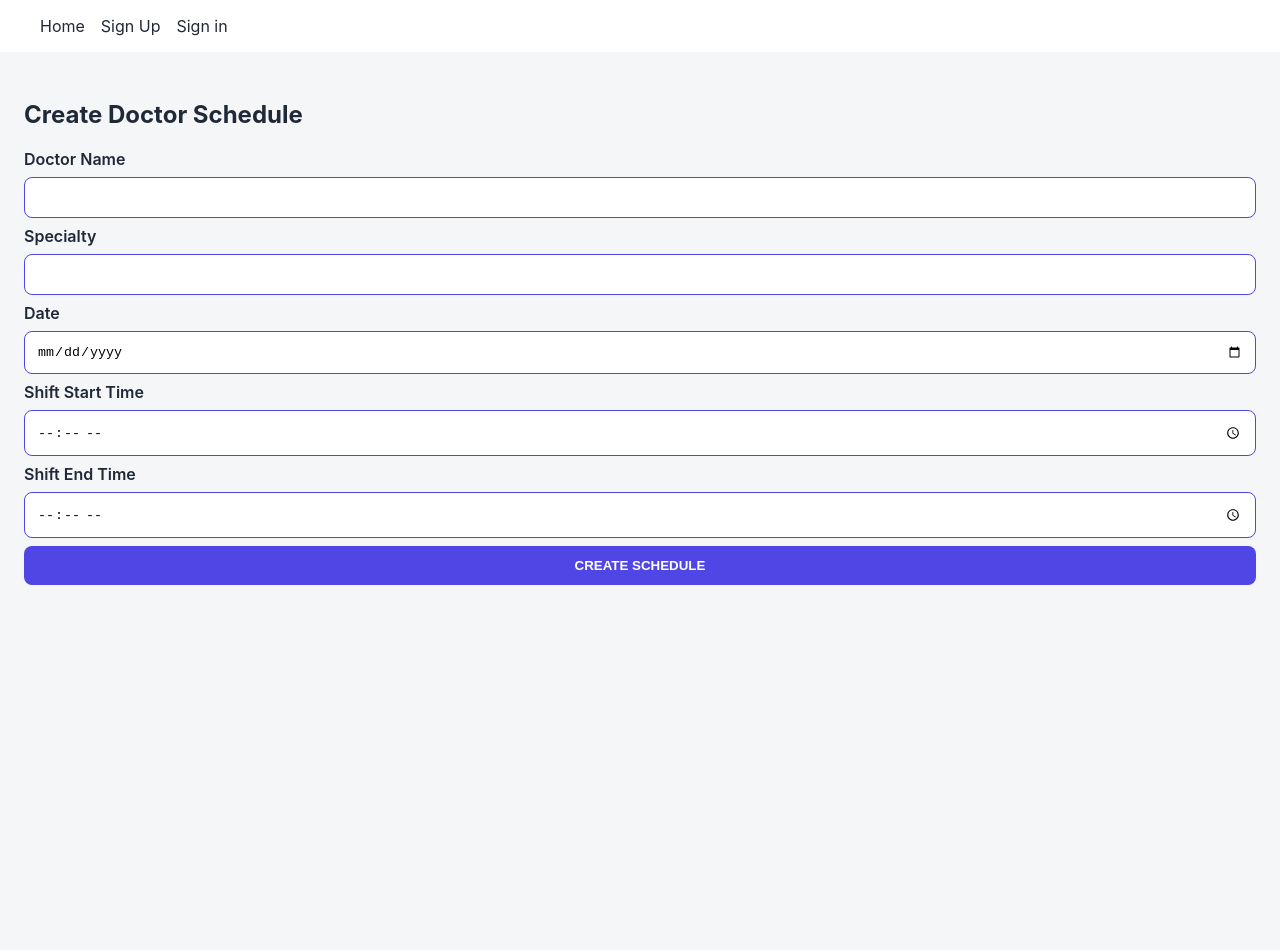
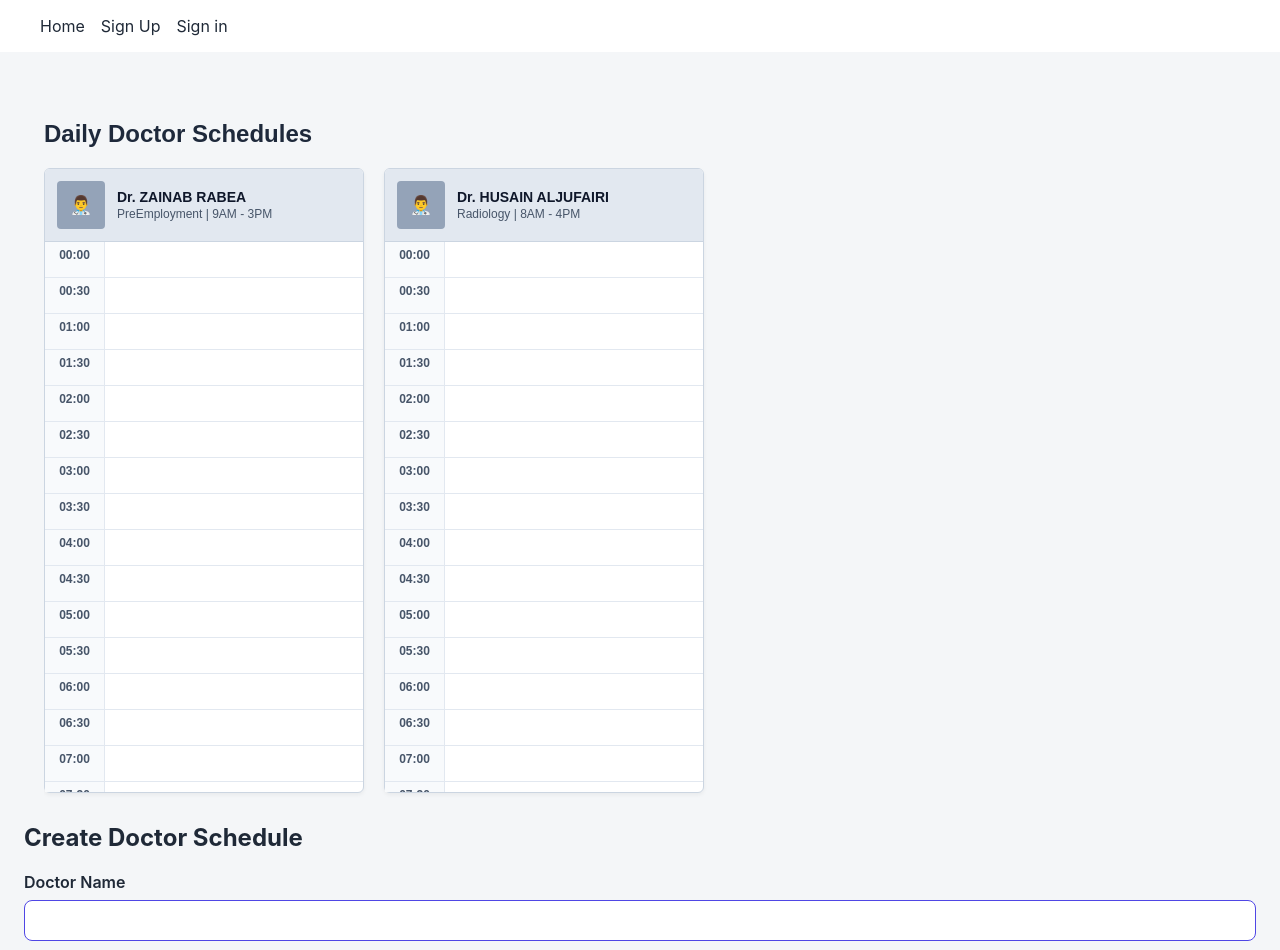
Before and after one commit to fadhel-s-hashem/Medi-App-frontend, a React (Vite) app: page /schedules/new in a window 1280 px wide. Shown: the top 950 px of the page. Before the commit the page ends 800 px from the top, so only its background shows below. Built offline with nearby package versions, Linux system fonts and the light colour scheme; no server answers.

Commit message:
the loop for the new tamplet

```diff
--- a/src/App.jsx
+++ b/src/App.jsx
@@ -17,6 +17,8 @@ import PatientRedetail from './pages/PatientRedetail';
 import Scheduels from './pages/Scheduels';
 import NewScheduel from './pages/NewScheduel';
 import EditSchedule from './pages/EditSchedule';
+import DailySchedule from './pages/DailySchedule';
+import ScheduleTemplate from './pages/ScheduleTemplate';
 
 const getUserFromToken = () => {
   const token = localStorage.getItem('token')
@@ -107,7 +109,8 @@ const handleUpdateSchedule = async (scheduleId, formData) => {
     <div>
       <Nav user={user} setUser={setUser}/>
       <main className="app-main">
-      {/* <EditSchedule handleUpdateSchedule={handleUpdateSchedule}/> */}
+      {/* <DailySchedule/> */}
+      <ScheduleTemplate/>
       <Routes>
 
       // if there is user signed go to dashboard else to landing
--- /dev/null
+++ b/src/pages/DailySchedule.jsx
@@ -0,0 +1,149 @@
+import React from 'react';
+
+// Sample data for the daily schedule
+const scheduleData = [
+  {
+    id: 1,
+    member: "Alice Johnson",
+    role: "Project Manager",
+    time: "09:00 AM - 10:00 AM",
+    visitor: "John Doe",
+    company: "Acme Corp",
+    purpose: "Project Kickoff"
+  },
+  {
+    id: 2,
+    member: "Bob Smith",
+    role: "Lead Developer",
+    time: "11:00 AM - 12:00 PM",
+    visitor: "Jane Team",
+    company: "Tech Solutions",
+    purpose: "API Integration Review"
+  },
+  {
+    id: 3,
+    member: "Charlie Brown",
+    role: "UI/UX Designer",
+    time: "02:00 PM - 03:00 PM",
+    visitor: "Sarah Connor",
+    company: "Design Studio",
+    purpose: "Design System Feedback"
+  }
+];
+
+export default function DailySchedule() {
+  return (
+    <div style={styles.container}>
+      <h1 style={styles.title}>Team Daily Visitor Schedule</h1>
+      <p style={styles.subtitle}>Today's scheduled meetings and external visits</p>
+
+      <div style={styles.grid}>
+        {scheduleData.map((item) => (
+          <div key={item.id} style={styles.card}>
+            {/* Team Member Section */}
+            <div style={styles.section}>
+              <span style={styles.label}>Team Member</span>
+              <div style={styles.name}>{item.member}</div>
+              <div style={styles.role}>{item.role}</div>
+            </div>
+
+            {/* Time Slot Divider */}
+            <div style={styles.timeBadge}>
+              {item.time}
+            </div>
+
+            {/* Visitor Section */}
+            <div style={{ ...styles.section, ...styles.visitorSection }}>
+              <span style={styles.label}>Visitor</span>
+              <div style={styles.name}>{item.visitor}</div>
+              <div style={styles.company}>{item.company}</div>
+              <div style={styles.purpose}>“{item.purpose}”</div>
+            </div>
+          </div>
+        ))}
+      </div>
+    </div>
+  );
+}
+
+// Inline CSS styles for quick setup
+const styles = {
+  container: {
+    padding: '24px',
+    fontFamily: 'system-ui, -apple-system, sans-serif',
+    backgroundColor: '#f8fafc',
+    minHeight: '100vh',
+  },
+  title: {
+    fontSize: '28px',
+    color: '#0f172a',
+    margin: '0 0 8px 0',
+  },
+  subtitle: {
+    fontSize: '16px',
+    color: '#64748b',
+    margin: '0 0 24px 0',
+  },
+  grid: {
+    display: 'grid',
+    gridTemplateColumns: 'repeat(auto-fill, minmax(300px, 1fr))',
+    gap: '20px',
+  },
+  card: {
+    backgroundColor: '#ffffff',
+    borderRadius: '12px',
+    padding: '20px',
+    boxShadow: '0 4px 6px -1px rgba(0, 0, 0, 0.1), 0 2px 4px -1px rgba(0, 0, 0, 0.06)',
+    display: 'flex',
+    flexDirection: 'column',
+    justifyContent: 'space-between',
+    border: '1px solid #e2e8f0',
+  },
+  section: {
+    marginBottom: '12px',
+  },
+  visitorSection: {
+    borderTop: '1px dashed #e2e8f0',
+    paddingTop: '12px',
+    marginTop: '12px',
+  },
+  label: {
+    fontSize: '11px',
+    textTransform: 'uppercase',
+    letterSpacing: '0.05em',
+    color: '#94a3b8',
+    fontWeight: '600',
+    display: 'block',
+    marginBottom: '4px',
+  },
+  name: {
+    fontSize: '18px',
+    fontWeight: '600',
+    color: '#1e293b',
+  },
+  role: {
+    fontSize: '14px',
+    color: '#64748b',
+  },
+  company: {
+    fontSize: '14px',
+    color: '#0284c7',
+    fontWeight: '500',
+  },
+  purpose: {
+    fontSize: '13px',
+    color: '#475569',
+    fontStyle: 'italic',
+    marginTop: '6px',
+  },
+  timeBadge: {
+    backgroundColor: '#f1f5f9',
+    color: '#334155',
+    padding: '6px 12px',
+    borderRadius: '20px',
+    fontSize: '13px',
+    fontWeight: '500',
+    alignSelf: 'flex-start',
+    margin: '8px 0',
+  }
+};
--- a/src/pages/Scheduels.jsx
+++ b/src/pages/Scheduels.jsx
@@ -5,9 +5,15 @@ import { Link } from 'react-router'
 
 const Scheduels = (props) => {
 
+
+
     return(
 
+
+
         <main>
+
+
 
             {props.scheduels.map((scheduel) => (
                 <>
--- /dev/null
+++ b/src/pages/ScheduleTemplate.jsx
@@ -0,0 +1,169 @@
+const ScheduleTemplate = () => {
+  // Static mock data strictly for visual template preview
+  const generate24HourSlots = () => {
+  const timeSlots = []
+
+  for (let hour = 0; hour < 24; hour++) {
+    // Format hour with leading zero (e.g. 8 -> '08')
+    const formattedHour = String(hour).padStart(2, '0')
+
+    // Add :00 and :30 intervals
+    timeSlots.push(`${formattedHour}:00`)
+    timeSlots.push(`${formattedHour}:30`)
+  }
+
+  return timeSlots
+}
+
+const timeSlots = generate24HourSlots()
+  const mockSchedules = [
+    {
+      id: 1,
+      doctorName: 'Dr. ZAINAB RABEA',
+      specialty: 'PreEmployment',
+      shift: '9AM - 3PM',
+      appointments: {
+        '09:00': [
+          { name: 'AMRITPAL SINGH', cpr: '92102931' },
+          { name: 'SHAHZAD GOHAR', cpr: '88012932' },
+          { name: 'FARMAN ALI', cpr: '95110293' },
+          { name: 'HANANI ABAGISA', cpr: '91039201' },
+          { name: 'NARESH SATHALLA', cpr: '85039201' },
+          { name: 'MUHAMMAD AWAIS', cpr: '94039281' },
+        ],
+        '09:15': [{ name: 'MUHAMMAD AFZAL', cpr: '89029301' }],
+        '09:30': [{ name: 'ASAD RAHMAN', cpr: '97039210' }],
+        '10:00': [{ name: 'ANURADHA RAUDU', cpr: '93029102' }],
+      },
+    },
+    {
+      id: 2,
+      doctorName: 'Dr. HUSAIN ALJUFAIRI',
+      specialty: 'Radiology',
+      shift: '8AM - 4PM',
+      appointments: {},
+    },
+  ]
+
+  return (
+    <div style={{ padding: '20px', fontFamily: 'Arial, sans-serif', backgroundColor: '#f4f6f8' }}>
+      <h2 style={{ marginBottom: '20px', color: '#1e293b' }}>Daily Doctor Schedules</h2>
+
+      {/* Main horizontal container for doctors */}
+      <div style={{ display: 'flex', gap: '20px', overflowX: 'auto', paddingBottom: '10px' }}>
+        {mockSchedules.map((doc) => (
+          <div
+            key={doc.id}
+            style={{
+              width: '320px',
+              backgroundColor: '#ffffff',
+              border: '1px solid #cbd5e1',
+              borderRadius: '6px',
+              flexShrink: 0,
+              boxShadow: '0 2px 4px rgba(0,0,0,0.05)',
+            }}
+          >
+            {/* Top Doctor Profile Header */}
+            <div
+              style={{
+                display: 'flex',
+                alignItems: 'center',
+                gap: '12px',
+                padding: '12px',
+                backgroundColor: '#e2e8f0',
+                borderBottom: '1px solid #cbd5e1',
+                borderTopLeftRadius: '5px',
+                borderTopRightRadius: '5px',
+              }}
+            >
+              <div
+                style={{
+                  width: '48px',
+                  height: '48px',
+                  borderRadius: '4px',
+                  backgroundColor: '#94a3b8',
+                  display: 'flex',
+                  alignItems: 'center',
+                  justifyContent: 'center',
+                  color: '#fff',
+                  fontWeight: 'bold',
+                  fontSize: '18px',
+                }}
+              >
+                👨‍⚕️
+              </div>
+              <div>
+                <div style={{ fontWeight: 'bold', fontSize: '14px', color: '#0f172a' }}>
+                  {doc.doctorName}
+                </div>
+                <div style={{ fontSize: '12px', color: '#475569', marginTop: '2px' }}>
+                  {doc.specialty} | {doc.shift}
+                </div>
+              </div>
+            </div>
+
+            {/* Time Slot List */}
+            <div style={{ maxHeight: '550px', overflowY: 'auto' }}>
+              {timeSlots.map((time) => {
+                const slotAppointments = doc.appointments[time] || []
+
+                return (
+                  <div
+                    key={time}
+                    style={{
+                      display: 'flex',
+                      borderBottom: '1px solid #e2e8f0',
+                      minHeight: '36px',
+                    }}
+                  >
+                    {/* Time Label Column */}
+                    <div
+                      style={{
+                        width: '60px',
+                        padding: '6px',
+                        backgroundColor: '#f8fafc',
+                        borderRight: '1px solid #e2e8f0',
+                        fontSize: '12px',
+                        fontWeight: '600',
+                        color: '#475569',
+                        textAlign: 'center',
+                      }}
+                    >
+                      {time}
+                    </div>
+
+                    {/* Patient Cards Container */}
+                    <div style={{ flex: 1, padding: '2px 4px', display: 'flex', flexDirection: 'column', gap: '2px' }}>
+                      {slotAppointments.map((patient, idx) => (
+                        <div
+                          key={idx}
+                          style={{
+                            backgroundColor: '#38bdf8',
+                            color: '#0f172a',
+                            padding: '3px 6px',
+                            borderRadius: '3px',
+                            fontSize: '11px',
+                            fontWeight: 'bold',
+                            display: 'flex',
+                            justifyContent: 'space-between',
+                            alignItems: 'center',
+                            border: '1px solid #0284c7',
+                          }}
+                        >
+                          <span>{patient.name}</span>
+                          <span style={{ fontSize: '10px', opacity: 0.8 }}>CPR: {patient.cpr}</span>
+                        </div>
+                      ))}
+                    </div>
+                  </div>
+                )
+              })}
+            </div>
+          </div>
+        ))}
+      </div>
+    </div>
+  )
+}
+
+export default ScheduleTemplate
```
